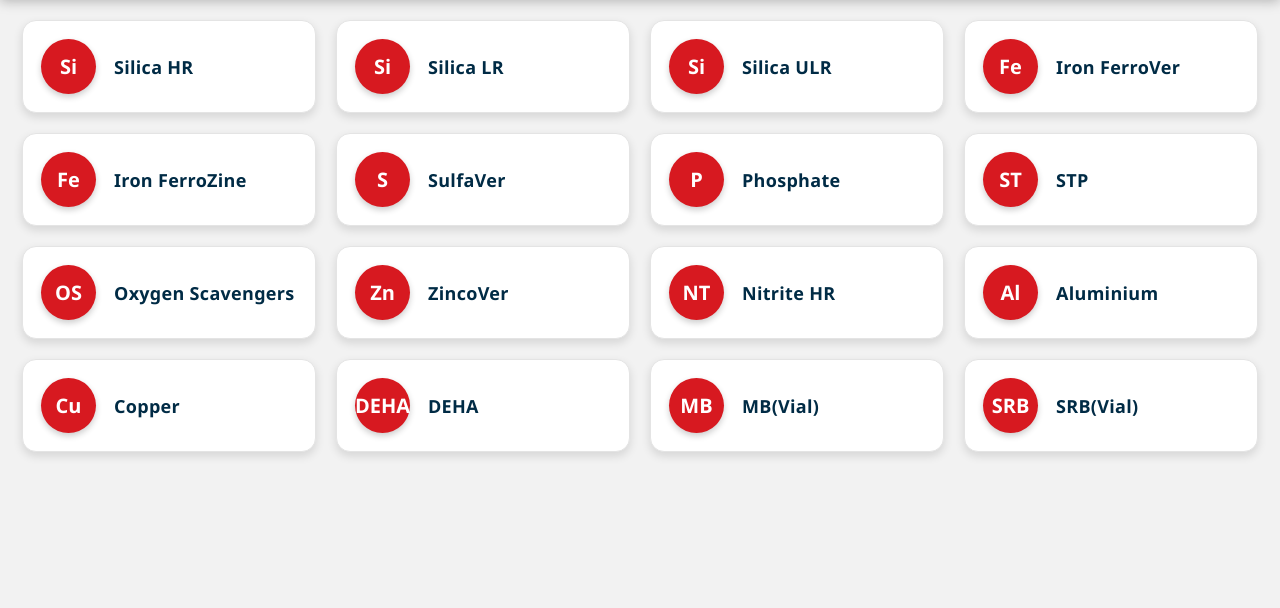
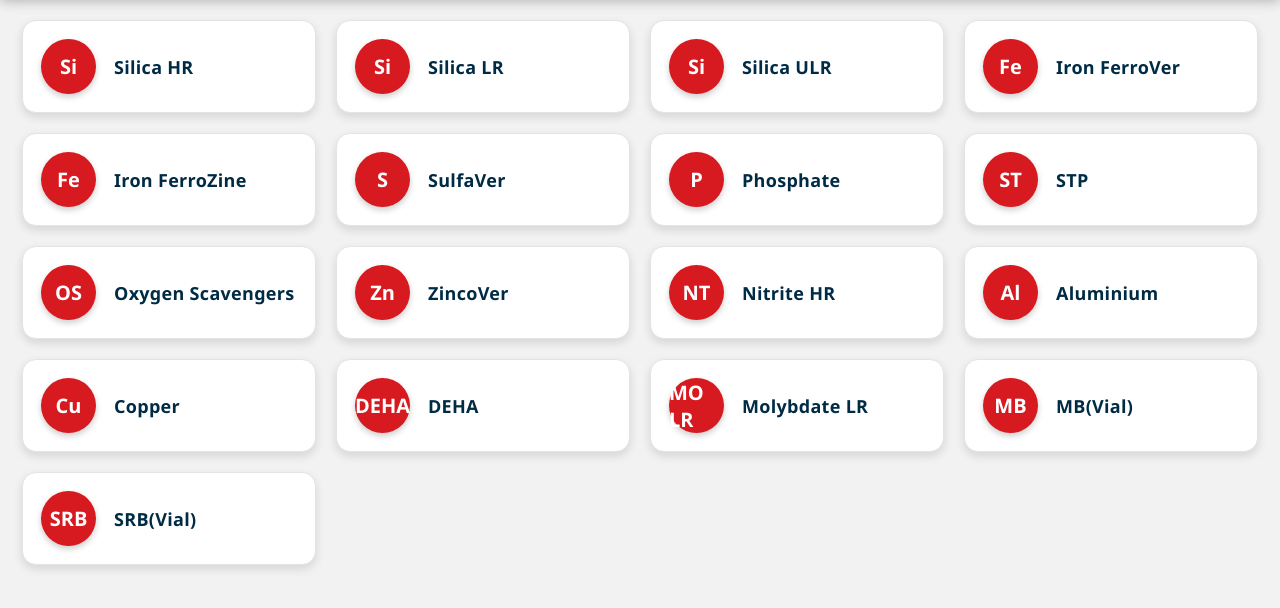
Before and after one commit to Naninok/Water-Testing-Manuals, a plain HTML site: page index.html in a window 1280 px wide. Shown: the part 88-696 px from the top of the page. Drawn offline with Linux system fonts and the light colour scheme.

Commit message:
Update index.html

```diff
--- a/index.html
+++ b/index.html
@@ -175,6 +175,11 @@
     <div class="card-title">DEHA</div>
   </div>
 
+    <div class="card" onclick="window.open('https://drive.google.com/file/d/1fG8EE1F9IFKyP2NGac6UxPloZwYhNL0M/view?usp=sharing')">
+    <div class="icon">MO LR</div>
+    <div class="card-title">Molybdate LR</div>
+  </div>
+
   <div class="card" onclick="window.open('https://drive.google.com/file/d/1t1ENNhziIQS15KpYr95DMpMbo5G_uMUV/view?usp=sharing')">
     <div class="icon">MB</div>
     <div class="card-title">MB(Vial)</div>
```
